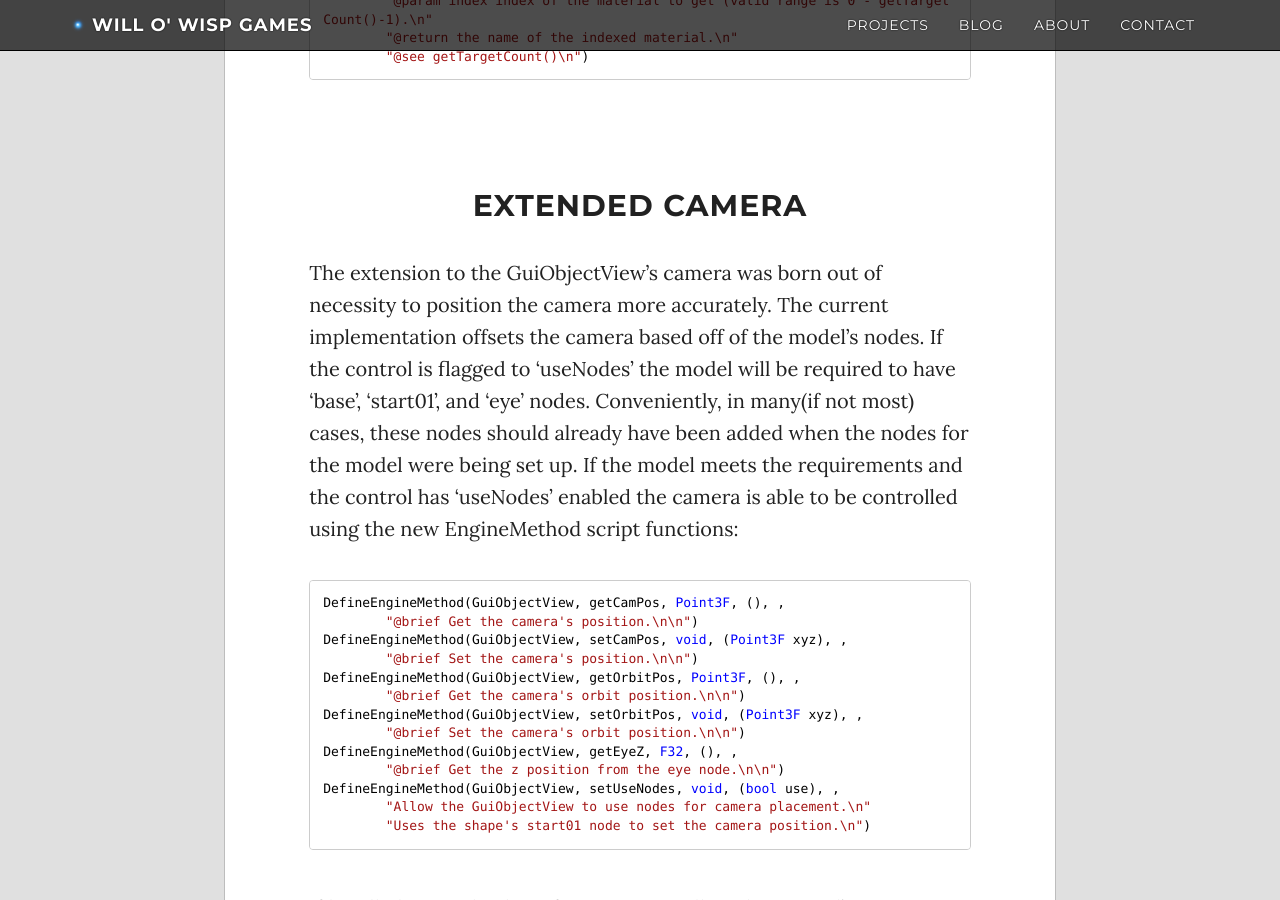
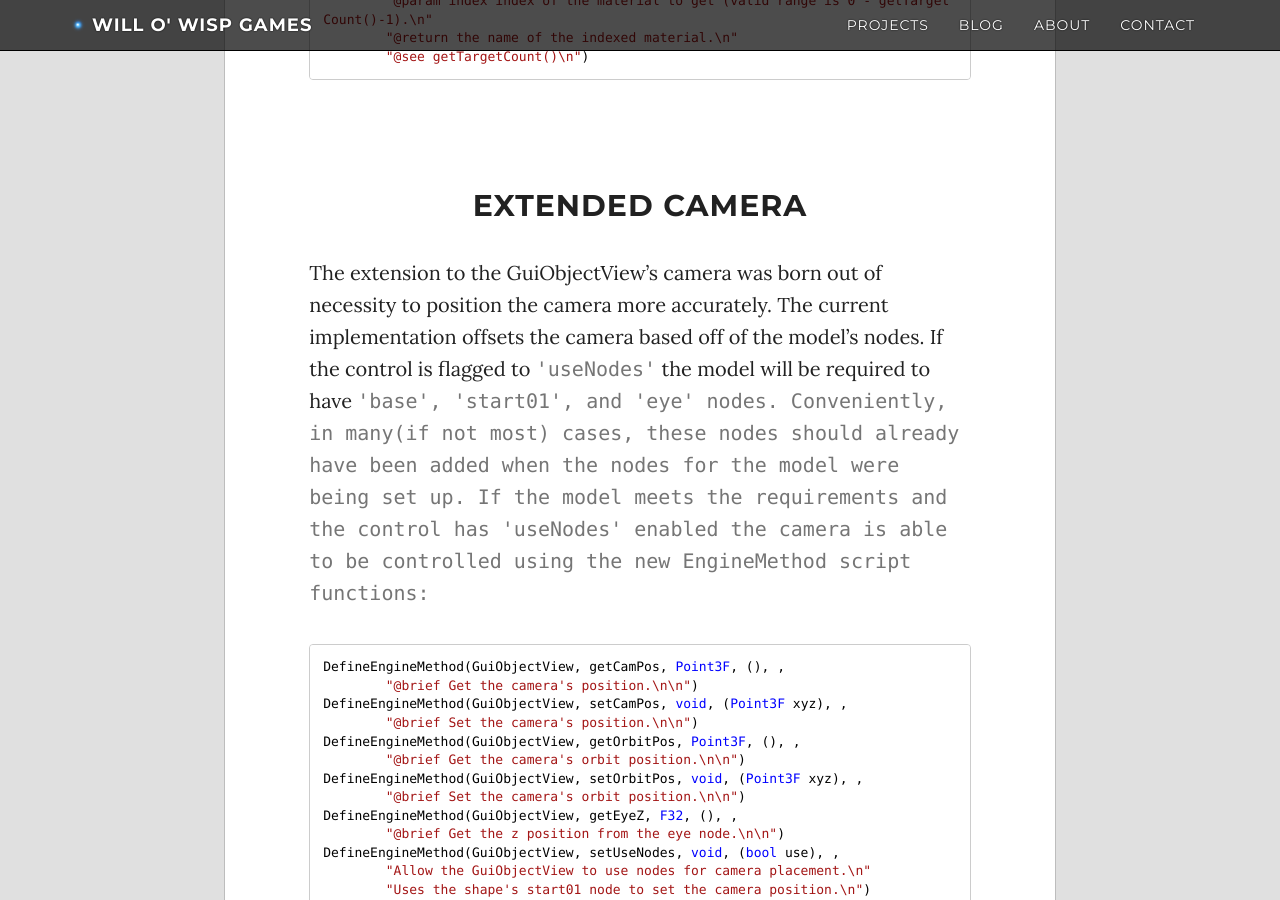
Before and after one commit to WilloWispGames/WilloWispGames.github.io, a Jekyll site: the page built from _posts/2016-09-15-ExtGuiObjView.md, in a window 1280 px wide and 900 px high, scrolled down 3655 px. Built offline with Jekyll 4.4.1, drawn with Linux system fonts in a browser that asks for light colours; nearby versions of some CDN libraries; comment, search, counter and statistics services are not loaded.

Commit message:
Update 2016-09-15-ExtGuiObjView.md

```diff
--- a/_posts/2016-09-15-ExtGuiObjView.md
+++ b/_posts/2016-09-15-ExtGuiObjView.md
@@ -74,7 +74,7 @@ DefineEngineMethod(GuiObjectView, getTargetName, const char*, (S32 index), (0),
 <br>
 <br>
 <h2>Extended Camera</h2>
-The extension to the GuiObjectView's camera was born out of necessity to position the camera more accurately. The current implementation offsets the camera based off of the model's nodes. If the control is flagged to 'useNodes' the model will be required to have 'base', 'start01', and 'eye' nodes. Conveniently, in many(if not most) cases, these nodes should already have been added when the nodes for the model were being set up. If the model meets the requirements and the control has 'useNodes' enabled the camera is able to be controlled using the new EngineMethod script functions:
+The extension to the GuiObjectView's camera was born out of necessity to position the camera more accurately. The current implementation offsets the camera based off of the model's nodes. If the control is flagged to <filepath>'useNodes'</filepath> the model will be required to have <filepath>'base'<filepath>, <filepath>'start01'<filepath>, and <filepath>'eye'<filepath> nodes. Conveniently, in many(if not most) cases, these nodes should already have been added when the nodes for the model were being set up. If the model meets the requirements and the control has <filepath>'useNodes'<filepath> enabled the camera is able to be controlled using the new EngineMethod script functions:
 
 {% highlight cpp %}
 DefineEngineMethod(GuiObjectView, getCamPos, Point3F, (), ,
@@ -102,7 +102,7 @@ This is version 1.0 of the extended GuiObjectView class. This version implements
 <h2>Installation</h2>
 To install:<br>
 <b>1 -</b> Backup your existing <filepath>"source\T3D\guiObjectView.h"</filepath> and <filepath>"source\T3D\guiObjectView.cpp"</filepath> files.<br>
-<b>2 -</b> Replace <font color="gray">"source\T3D\guiObjectView.h"</font> and <font color="gray">"source\T3D\guiObjectView.cpp"</font> with the updated files provided.<br>
+<b>2 -</b> Replace <filepath>"source\T3D\guiObjectView.h"</filepath> and <filepath>"source\T3D\guiObjectView.cpp"</filepath> with the updated files provided.<br>
 <b>3 -</b> Recompile. A successful update of the GuiObjectView class will allow the script functions to be used.<br>
 <b>4 -</b> Example script files have been provided, which can be initialized with the other .gui scripts. The example scripts will cause any GuiObjectView control to automatically reset its camera's position onWake() or when the displayed model is changed. It is recommended that these scripts be included when first using the resource, to promote a better understanding of the resource and how to use it from script.<br>
 <br>
```
